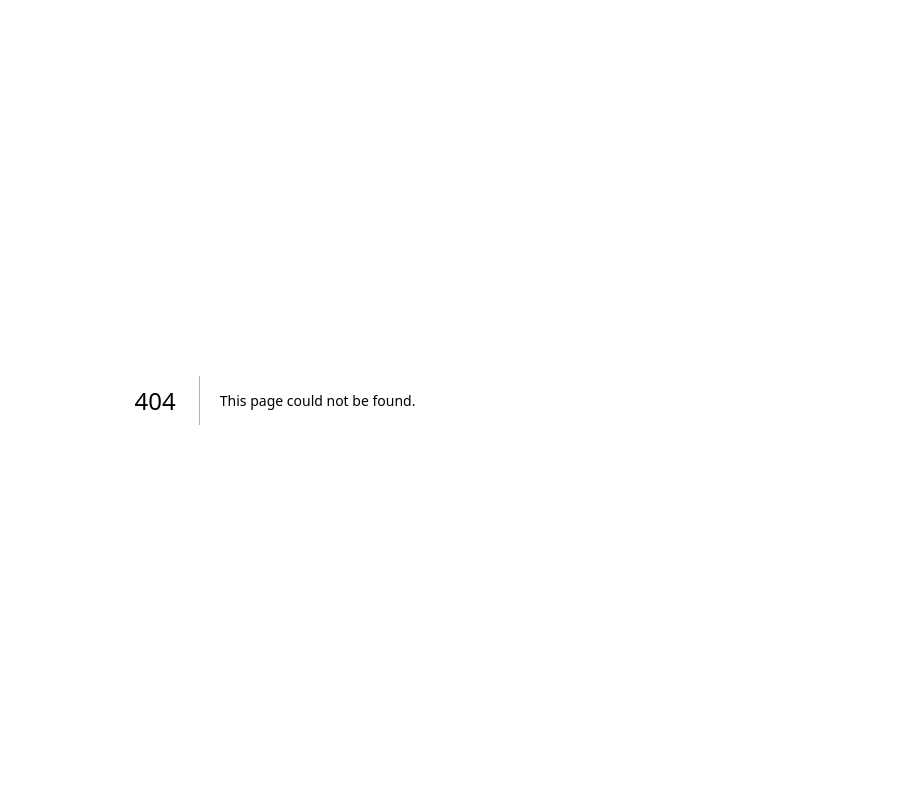
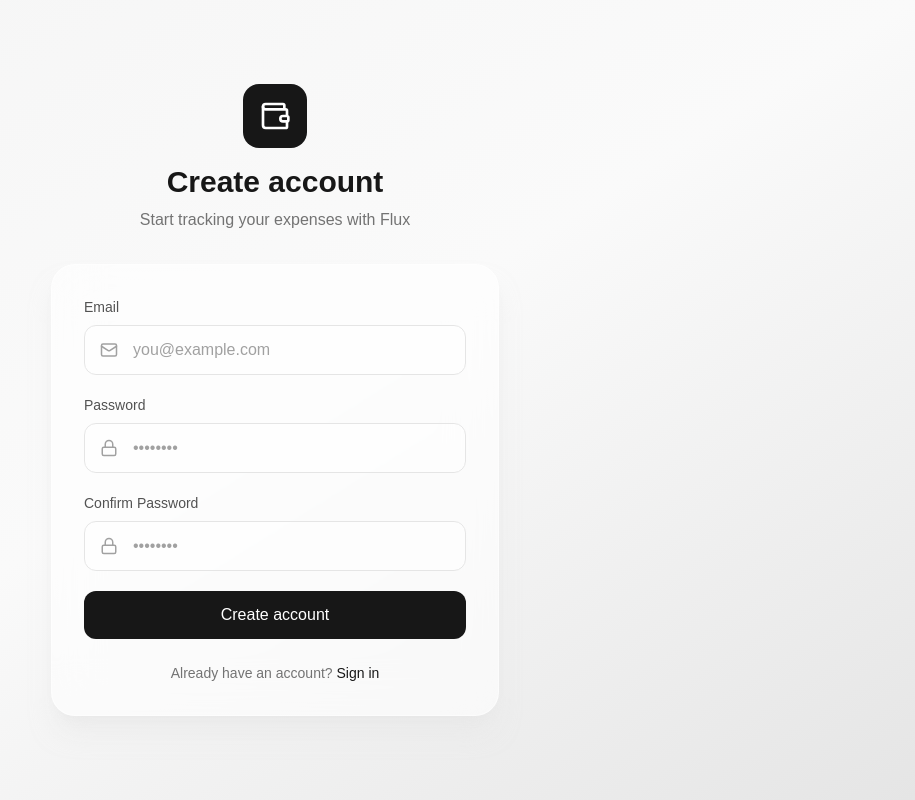
Before and after one commit to marvelm57/flux, a Next.js app: page /signup in a window 1280 px wide. Before the commit this address had no page. Shown: the whole page, without its empty margins (365-1280 px from the left). Built offline with nearby package versions, Linux system fonts and the light colour scheme; no server answers.

Commit message:
feat(auth): add signup page with email confirmation

```diff
--- /dev/null
+++ b/src/app/(auth)/signup/page.tsx
@@ -0,0 +1,85 @@
+'use client';
+
+import { useState } from 'react';
+import { Mail, Lock } from 'lucide-react';
+import Link from 'next/link';
+import { useSignup } from '@/hooks';
+import {
+  AuthLayout,
+  FormInput,
+  FormError,
+  SubmitButton,
+  SuccessMessage,
+} from '@/components/auth';
+
+export default function SignupPage() {
+  const [email, setEmail] = useState('');
+  const [password, setPassword] = useState('');
+  const [confirmPassword, setConfirmPassword] = useState('');
+  const { signup, error, success, loading } = useSignup();
+
+  const handleSubmit = async (e: React.FormEvent) => {
+    e.preventDefault();
+    await signup({ email, password, confirmPassword });
+  };
+
+  return (
+    <AuthLayout
+      title="Create account"
+      subtitle="Start tracking your expenses with Flux"
+    >
+      {success ? (
+        <SuccessMessage
+          title="Check your email!"
+          message={`We sent a confirmation link to ${email}`}
+        />
+      ) : (
+        <>
+          <form onSubmit={handleSubmit} className="space-y-5">
+            {error && <FormError message={error} />}
+
+            <FormInput
+              label="Email"
+              type="email"
+              value={email}
+              onChange={setEmail}
+              placeholder="you@example.com"
+              icon={Mail}
+            />
+
+            <FormInput
+              label="Password"
+              type="password"
+              value={password}
+              onChange={setPassword}
+              placeholder="••••••••"
+              icon={Lock}
+            />
+
+            <FormInput
+              label="Confirm Password"
+              type="password"
+              value={confirmPassword}
+              onChange={setConfirmPassword}
+              placeholder="••••••••"
+              icon={Lock}
+            />
+
+            <SubmitButton loading={loading} loadingText="Creating account...">
+              Create account
+            </SubmitButton>
+          </form>
+
+          <div className="mt-6 text-center">
+            <p className="text-neutral-500 text-sm">
+              Already have an account?{' '}
+              <Link href="/login" className="text-neutral-900 font-medium hover:underline">
+                Sign in
+              </Link>
+            </p>
+          </div>
+        </>
+      )}
+    </AuthLayout>
+  );
+}
```
